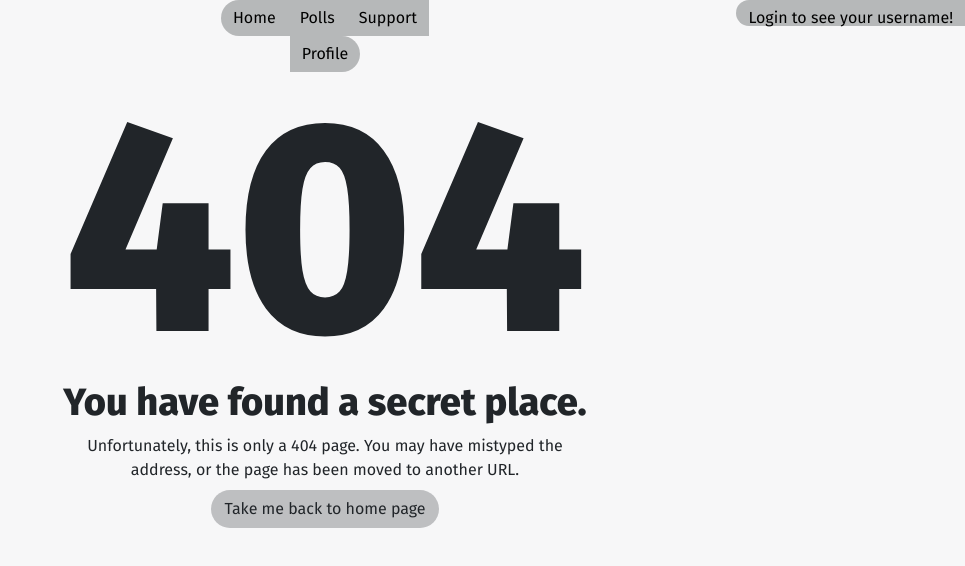
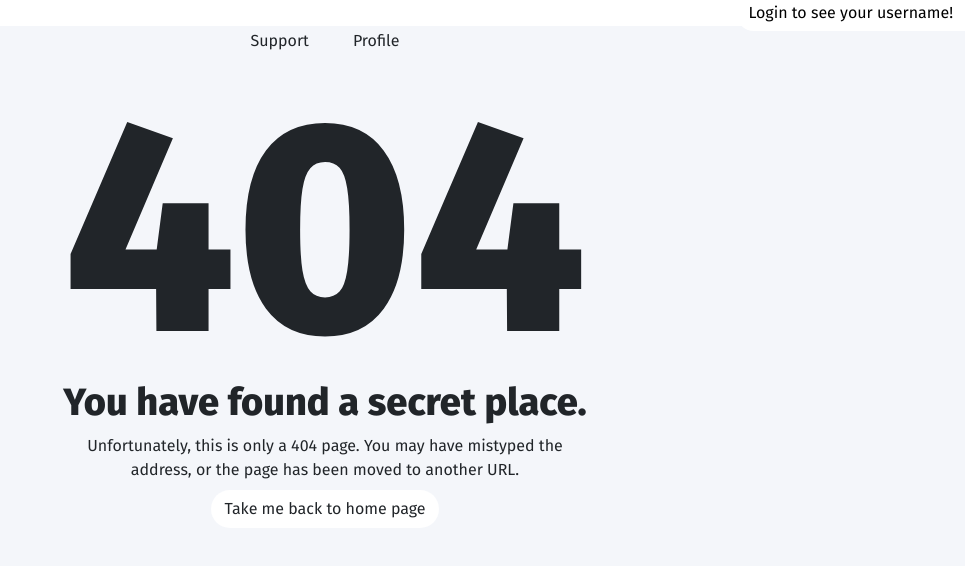
Before and after one commit to zallixx/SimpleVotings-front, a React (Create React App) app: page /login in a window 1280 px wide. Both pictures are taken after a click on the button "Support". Shown: the top 566 px of the page, without its empty margins (315-1280 px from the left). Built offline with nearby package versions, Linux system fonts and the light colour scheme; the HTML template or start-up script is replaced by a standard one.

Commit message:
another new style

```diff
--- /dev/null
+++ b/src/components/Header.css
@@ -0,0 +1,15 @@
+.activeTab {
+  text-decoration: underline;
+  color: blue;
+}
+
+.tab {
+  margin: 10px;
+  padding: 10px;
+  border-radius: 10px;
+  cursor: pointer;
+}
+
+.tab.activeTab:hover {
+  color: blue;
+}
--- a/src/components/Header.js
+++ b/src/components/Header.js
@@ -7,6 +7,8 @@ import {
 import {useNavigate} from "react-router-dom";
 import {ButtonGroup} from "react-bootstrap";
 import AuthContext from "../context/AuthContext";
+
+import './Header.css';
 
 const tabs = {
     'Home': '/',
@@ -27,6 +29,7 @@ const Header = () => {
     const [isOpen, setIsOpen] = useState(false);
     let {user} = useContext(AuthContext)
     const [user_prop, setUserProp] = useState({name: 'Login to see your username!'});
+    const [activeTab, setActiveTab] = useState(null);
 
     useEffect(() => {
         if (user !== null) {
@@ -42,7 +45,8 @@ const Header = () => {
     };
 
     const handleTabClick = (tab) => {
-        navigate(tabs[tab])
+        navigate(tabs[tab]);
+        setActiveTab(tab);
     }
 
     const handleMenuItemClick = (item) => {
@@ -53,31 +57,31 @@ const Header = () => {
     };
 
     const items = Object.keys(tabs).map((tab) => (
-        <button className={`btn ${tab === 'Home' ? 'border-0 rounded-start-pill' : tab === 'Profile' ? 'border-0 rounded-end-pill' : 'border-0 rounded-0'}`} style={{backgroundColor: '#b6b8b9', color: 'black'}} value={tab} key={tab} onClick={() => handleTabClick(tab)}>
-            {tab}
-        </button>
-    ));
-
+      <button className={`btn border-0 rounded-0 tab ${activeTab === tab ? 'activeTab' : ''}`} value={tab} key={tab} onClick={() => handleTabClick(tab)}>
+        {tab}
+      </button>
+    ))
     return (
         <MantineProvider>
+            <div className="navbar fixed-top" style={{ backgroundColor: '#ffffff', height: '3.2%' }}>
             <button className="btn border-0 rounded-start-pill" onClick={handleButtonClick}
-                    style={{position: 'absolute', right: 0, backgroundColor: '#b6b8b9', color: 'black', height: '3.2%'}}
+                    style={{position: 'absolute', right: 0, backgroundColor: '#ffffff', color: 'black', }}
             >
                 {user_prop.name}
             </button>
             {isOpen && (
-                <div style={{position: 'absolute', right: 0, top: '4%'}}>
+                <div style={{position: 'absolute', right: 0, top: '100%'}}>
                     <ButtonGroup>
                         <ul>
-                            <button className="btn mb-2 " onClick={() => handleMenuItemClick('Liked polls')} style={{ backgroundColor: '#e2e3e4', }}>
+                            <button className="btn mb-2 " onClick={() => handleMenuItemClick('Liked polls')} style={{ backgroundColor: '#b7e9eb', }}>
                                 Liked polls
                             </button>
                             <br/>
-                            <button className="btn mb-2"  onClick={() => handleMenuItemClick('Complains')} style={{ backgroundColor: '#e2e3e4', }}>
+                            <button className="btn mb-2"  onClick={() => handleMenuItemClick('Complains')} style={{ backgroundColor: '#b7e9eb', }}>
                                 Complains
                             </button>
                             <br/>
-                            <button className="btn mb-2" onClick={() => handleMenuItemClick('Your comments')} style={{ backgroundColor: '#e2e3e4', }}>
+                            <button className="btn mb-2" onClick={() => handleMenuItemClick('Your comments')} style={{ backgroundColor: '#b7e9eb', }}>
                                 Your comments
                             </button>
                             <br/>
@@ -97,6 +101,7 @@ const Header = () => {
                     </Tabs>
                 </Container>
             </div>
+                </div>
         </MantineProvider>
 );
 };
--- a/src/components/NotFoundPage/NotFoundPage.js
+++ b/src/components/NotFoundPage/NotFoundPage.js
@@ -14,7 +14,7 @@ const NotFoundPage = () => {
                 been moved to another URL.
             </Text>
             <Group justify="center">
-                <button className="btn my-2 rounded-pill" style={{ backgroundColor: '#bebfc1', }} onClick={() => navigate('/')}>
+                <button className="btn my-2 rounded-pill" style={{ backgroundColor: '#ffffff', }} onClick={() => navigate('/')}>
                     Take me back to home page
                 </button>
             </Group>
--- a/src/index.css
+++ b/src/index.css
@@ -4,7 +4,7 @@
   box-sizing: border-box;
 }
 body {
-  background: #f7f7f8;
+  background: #f4f6fa;
   min-height: 100vh;
   display: flex;
   font-weight: 400;
```
Also changed, not shown: src/components/Header.module.css (deleted, +0 -52 lines).
